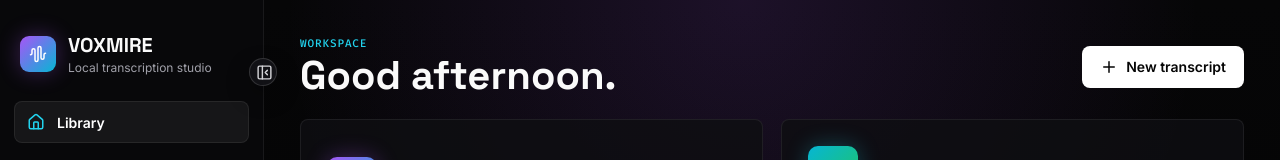
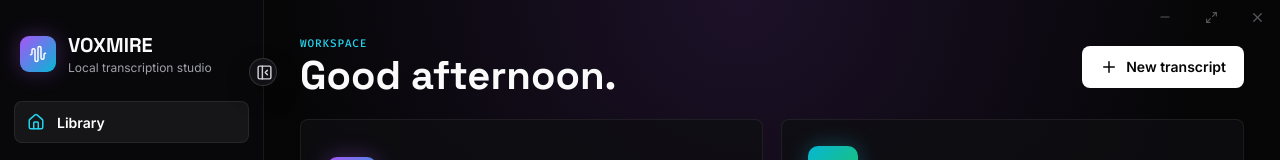
Before and after one commit to Avaxerrr/Voxmire, a React (Vite) app in the folder apps/desktop/: page / in a window 1280 px wide. Shown: the top 160 px of the page. Built offline with nearby package versions, Linux system fonts and the light colour scheme.

Commit message:
Add frameless desktop shell

```diff
--- a/apps/desktop/src/preload/index.ts
+++ b/apps/desktop/src/preload/index.ts
@@ -17,6 +17,12 @@ type Unsubscribe = () => void;
 const api = {
   app: {
     getInfo: () => ipcRenderer.invoke('app:get-info')
+  },
+  window: {
+    minimize: (): Promise<void> => ipcRenderer.invoke('window:minimize'),
+    toggleMaximize: (): Promise<boolean> => ipcRenderer.invoke('window:toggle-maximize'),
+    close: (): Promise<void> => ipcRenderer.invoke('window:close'),
+    isMaximized: (): Promise<boolean> => ipcRenderer.invoke('window:is-maximized')
   },
   system: {
     getEngineAvailability: (): Promise<EngineAvailability[]> => ipcRenderer.invoke('system:get-engine-availability'),
--- a/apps/desktop/src/renderer/src/App.tsx
+++ b/apps/desktop/src/renderer/src/App.tsx
@@ -12,7 +12,10 @@ import {
   FolderOpen,
   Home,
   Lock,
+  Maximize2,
   MicVocal,
+  Minimize2,
+  Minus,
   Pause,
   Play,
   Plus,
@@ -280,6 +283,8 @@ export function App(): ReactElement {
 
   return (
     <main className={`app-shell ${sidebarCollapsed ? 'sidebar-collapsed' : ''}`}>
+      <div className="window-drag-strip" aria-hidden="true" />
+      <WindowFrameControls />
       <aside className="sidebar" aria-label="Workspace navigation">
 
         <div className="brand-block">
@@ -366,6 +371,40 @@ export function App(): ReactElement {
   );
 }
 
+function WindowFrameControls(): ReactElement {
+  const [isMaximized, setIsMaximized] = useState(false);
+  const windowApi = window.voxmire?.window;
+
+  useEffect(() => {
+    if (!windowApi) {
+      return;
+    }
+
+    void windowApi.isMaximized().then(setIsMaximized);
+  }, [windowApi]);
+
+  async function toggleMaximize(): Promise<void> {
+    if (!windowApi) {
+      return;
+    }
+
+    setIsMaximized(await windowApi.toggleMaximize());
+  }
+
+  return (
+    <div className="window-frame-controls" aria-label="Window controls">
+      <button disabled={!windowApi} onClick={() => void windowApi?.minimize()} title="Minimize" type="button">
+        <Minus size={14} />
+      </button>
+      <button disabled={!windowApi} onClick={() => void toggleMaximize()} title={isMaximized ? 'Restore' : 'Maximize'} type="button">
+        {isMaximized ? <Minimize2 size={13} /> : <Maximize2 size={13} />}
+      </button>
+      <button className="close-control" disabled={!windowApi} onClick={() => void windowApi?.close()} title="Close" type="button">
+        <X size={15} />
+      </button>
+    </div>
+  );
+}
 type NavButtonProps = {
   active: boolean;
   badge?: string;
--- a/apps/desktop/src/renderer/src/styles.css
+++ b/apps/desktop/src/renderer/src/styles.css
@@ -69,6 +69,68 @@ textarea:focus {
 ::-webkit-scrollbar-track { background: transparent; }
 ::-webkit-scrollbar-thumb { border-radius: 999px; background: #303036; }
 
+.window-drag-strip {
+  position: fixed;
+  top: 0;
+  right: 138px;
+  left: 0;
+  z-index: 40;
+  height: 34px;
+  -webkit-app-region: drag;
+}
+
+.window-frame-controls {
+  position: fixed;
+  top: 0;
+  right: 0;
+  z-index: 50;
+  display: grid;
+  grid-template-columns: repeat(3, 46px);
+  height: 34px;
+  -webkit-app-region: no-drag;
+}
+
+.window-frame-controls button {
+  display: grid;
+  place-items: center;
+  border: 0;
+  color: #b9bbc3;
+  background: transparent;
+  cursor: pointer;
+}
+
+.window-frame-controls button:hover:not(:disabled) {
+  color: #ffffff;
+  background: rgba(255, 255, 255, 0.08);
+}
+
+.window-frame-controls .close-control:hover:not(:disabled) {
+  color: #ffffff;
+  background: rgba(239, 68, 68, 0.88);
+}
+
+.window-frame-controls button:disabled {
+  opacity: 0.45;
+}
+
+button,
+input,
+select,
+textarea,
+.nav-item,
+.collapse-button,
+.action-tile,
+.project-row,
+.secondary-action,
+.primary-action,
+.icon-button,
+.play-button,
+.status-toast,
+.drop-zone,
+.voice-card,
+.ghost-button {
+  -webkit-app-region: no-drag;
+}
 .app-shell {
   display: grid;
   grid-template-columns: 264px minmax(0, 1fr);
--- a/apps/desktop/src/renderer/src/vite-env.d.ts
+++ b/apps/desktop/src/renderer/src/vite-env.d.ts
@@ -28,6 +28,12 @@ declare global {
       app: {
         getInfo: () => Promise<VoxmireAppInfo>;
       };
+      window: {
+        minimize: () => Promise<void>;
+        toggleMaximize: () => Promise<boolean>;
+        close: () => Promise<void>;
+        isMaximized: () => Promise<boolean>;
+      };
       system: {
         getEngineAvailability: () => Promise<EngineAvailability[]>;
         getResourceStatus: () => Promise<ResourceStatus[]>;
```
Also changed, not shown: apps/desktop/src/main/index.ts (+28 -0 lines).
